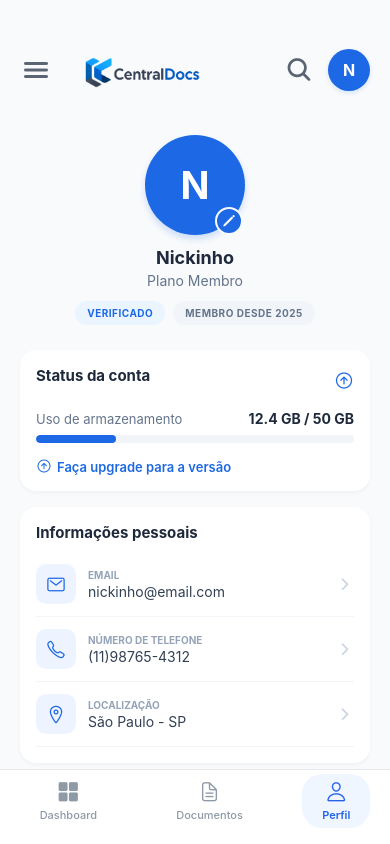
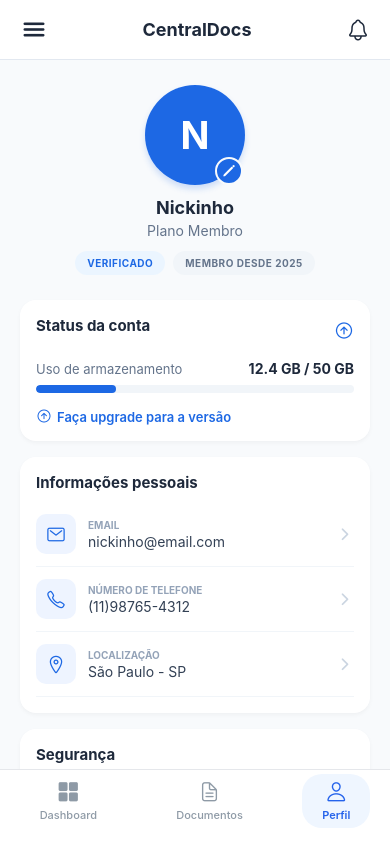
Before and after one commit to Arturqueiiroz/CentralDocsMobile, a React Native app: screen /Perfil in a window 390 px wide. Built offline with nearby package versions, Linux system fonts and the light colour scheme.

Commit message:
refactor: altera a tela inicial para "TelaHome" e ajusta o menu lateral

```diff
--- a/App.tsx
+++ b/App.tsx
@@ -35,7 +35,7 @@ export default function App() {
     return (
         <NavigationContainer>
             <Stack.Navigator
-                initialRouteName="SobreNos"
+                initialRouteName="TelaHome"
                 screenOptions={{
                     headerShown: false,
                 }}
--- a/src/Presentation/components/CustomDrawer.tsx
+++ b/src/Presentation/components/CustomDrawer.tsx
@@ -1,30 +1,30 @@
 import React from 'react';
-import { StyleSheet, View, Text, TouchableOpacity, Image, Dimensions } from 'react-native';
+import { StyleSheet, View, Text, TouchableOpacity, Image, Dimensions, Platform, StatusBar } from 'react-native'; // <--- CORRIGIDO AQUI
 import { Ionicons } from '@expo/vector-icons';
 
 const { height } = Dimensions.get('window');
 
 interface CustomDrawerProps {
     currentScreen: string;
-    onNavigate: (screen: string) => void;
+    onNavigate: (screen: any) => void;
     onClose: () => void;
 }
 
 export default function CustomDrawer({ currentScreen, onNavigate, onClose }: CustomDrawerProps) {
 
-    // Mapeamento exato das telas que você possui na imagem image_089c24.png
+    // Lista de navegação com os IDs idênticos aos nomes da sua RootStackParamList
     const menuItems = [
-        { id: 'PaginaInicial', label: 'Home', icon: 'home-outline' },
+        { id: 'TelaHome', label: 'Home', icon: 'home-outline' },
         { id: 'Documentos', label: 'Meus documentos', icon: 'document-text-outline' },
-        { id: 'QRCode', label: 'Ler QR Code', icon: 'qr-code-outline' },
+        { id: 'QRcode', label: 'Ler QR Code', icon: 'qr-code-outline' },
         { id: 'Perfil', label: 'Perfil', icon: 'person-outline' },
-        { id: 'Configuracoes', label: 'Configurações', icon: 'settings-outline' },
+        { id: 'Configuraçoes', label: 'Configurações', icon: 'settings-outline' },
         { id: 'SobreNos', label: 'Sobre nós', icon: 'information-circle-outline' },
     ];
 
     return (
         <View style={styles.drawerContainer}>
-            {/* TOPO: LOGO E BOTÃO FECHAR */}
+            {/* TOPO: LOGO CENTRALDOCS E BOTÃO DE FECHAR */}
             <View style={styles.header}>
                 <Image
                     source={require('../../../assets/img/LogoCentralDocsNova.png')}
@@ -36,7 +36,7 @@ export default function CustomDrawer({ currentScreen, onNavigate, onClose }: Cus
                 </TouchableOpacity>
             </View>
 
-            {/* MEIO: LINKS DE NAVEGAÇÃO */}
+            {/* CORPO: ITENS DE MENU IGUAL À WEB */}
             <View style={styles.navContainer}>
                 {menuItems.map((item) => {
                     const isActive = currentScreen === item.id;
@@ -45,7 +45,7 @@ export default function CustomDrawer({ currentScreen, onNavigate, onClose }: Cus
                             key={item.id}
                             style={[styles.navItem, isActive && styles.navItemActive]}
                             onPress={() => {
-                                onNavigate(item.id);
+                                onNavigate(item.id); // Dispara o navigation.navigate do React Navigation
                                 onClose();
                             }}
                         >
@@ -62,7 +62,7 @@ export default function CustomDrawer({ currentScreen, onNavigate, onClose }: Cus
                 })}
             </View>
 
-            {/* RODAPÉ: CARD DO USUÁRIO E LOGOUT (Igual ao design da web) */}
+            {/* RODAPÉ: PERFIL E SAIR DA CONTA */}
             <View style={styles.footer}>
                 <View style={styles.userCard}>
                     <View style={styles.avatar}>
@@ -88,7 +88,7 @@ const styles = StyleSheet.create({
         width: 280,
         height: height,
         backgroundColor: '#FFFFFF',
-        paddingTop: 40,
+        paddingTop: Platform.OS === 'android' ? (StatusBar.currentHeight ?? 0) + 20 : 50,
         paddingHorizontal: 20,
         borderRightWidth: 1,
         borderRightColor: '#E2E8F0',
@@ -109,7 +109,7 @@ const styles = StyleSheet.create({
     },
     navContainer: {
         flex: 1,
-        gap: 8,
+        gap: 6,
     },
     navItem: {
         flexDirection: 'row',
@@ -150,7 +150,7 @@ const styles = StyleSheet.create({
         width: 40,
         height: 40,
         borderRadius: 20,
-        backgroundColor: '#3B82F6',
+        backgroundColor: '#2563EB',
         justifyContent: 'center',
         alignItems: 'center',
     },
--- a/src/Presentation/components/Header.tsx
+++ b/src/Presentation/components/Header.tsx
@@ -1,89 +1,89 @@
-import { StyleSheet, View, Image, TouchableOpacity, Text } from 'react-native';
-import { Ionicons } from '@expo/vector-icons';
+import React, { useState } from "react";
+import { StyleSheet, View, Text, TouchableOpacity, Modal, StatusBar, Platform } from "react-native";
+import { Ionicons } from "@expo/vector-icons";
+import { useNavigation, useRoute } from "@react-navigation/native";
+import { NativeStackNavigationProp } from "@react-navigation/native-stack";
+import { RootStackParamList } from "../../../App";
 
-// Definindo a propriedade que o Header vai receber
-interface HeaderProps {
-    nome?: string;
-}
+import CustomDrawer from "./CustomDrawer";
 
-export const HeaderScreen = ({ nome = 'Nickinho' }: HeaderProps) => {
-    // Pega a primeira letra do nome (ou 'U' se estiver vazio) e joga para maiúsculo
-    const inicial = nome ? nome.charAt(0).toUpperCase() : 'U';
+type NavigationProp = NativeStackNavigationProp<RootStackParamList>;
+
+export function HeaderScreen() {
+    const navigation = useNavigation<NavigationProp>();
+    const route = useRoute();
+    const [menuAberto, setMenuAberto] = useState(false);
 
     return (
         <View style={styles.container}>
-            <View style={styles.leftContainer}>
-                <TouchableOpacity>
-                    <Ionicons name="menu" size={32} color="#5A6472" />
+            {/* CABEÇALHO DA TELA */}
+            <View style={styles.headerBody}>
+                <TouchableOpacity onPress={() => setMenuAberto(true)} style={styles.menuButton}>
+                    <Ionicons name="menu" size={28} color="#1E293B" />
                 </TouchableOpacity>
 
-                <Image
-                    source={require('../../../assets/img/LogoCentralDocsNova.png')}
-                    style={styles.logo}
-                />
+                <Text style={styles.title}>CentralDocs</Text>
+
+                <TouchableOpacity style={styles.menuButton}>
+                    <Ionicons name="notifications-outline" size={24} color="#1E293B" />
+                </TouchableOpacity>
             </View>
 
-            <View style={styles.rightContainer}>
-                <TouchableOpacity>
-                    <Ionicons name="search" size={28} color="#5A6472" />
-                </TouchableOpacity>
+            {/* MODAL DO MENU LATERAL */}
+            <Modal
+                animationType="fade"
+                transparent={true}
+                visible={menuAberto}
+                onRequestClose={() => setMenuAberto(false)}
+            >
+                <View style={styles.modalOverlay}>
+                    {/* Componente do Menu Lateral */}
+                    <CustomDrawer
+                        currentScreen={route.name}
+                        onNavigate={(nomeDaTela) => navigation.navigate(nomeDaTela)}
+                        onClose={() => setMenuAberto(false)}
+                    />
 
-                {/* Bloco do Avatar com a Inicial Dinâmica */}
-                <TouchableOpacity style={styles.avatarContainer} activeOpacity={0.7}>
-                    <Text style={styles.avatarText}>{inicial}</Text>
-                </TouchableOpacity>
-            </View>
+                    {/* Fundo escurecido clicável para fechar o menu */}
+                    <TouchableOpacity
+                        style={styles.backdrop}
+                        activeOpacity={1}
+                        onPress={() => setMenuAberto(false)}
+                    />
+                </View>
+            </Modal>
         </View>
     );
-};
+}
 
 const styles = StyleSheet.create({
     container: {
-        marginTop: 30, // Aumentado levemente para dar respiro em aparelhos com notch
-        height: 80,
-        backgroundColor: '#F8FAFC', // Ajustado para o mesmo tom de fundo das imagens novas
+        backgroundColor: '#FFFFFF',
+        paddingTop: Platform.OS === 'android' ? StatusBar.currentHeight : 0,
+    },
+    headerBody: {
         flexDirection: 'row',
+        height: 60,
         alignItems: 'center',
         justifyContent: 'space-between',
-        paddingHorizontal: 20,
+        paddingHorizontal: 16,
+        borderBottomWidth: 1,
+        borderBottomColor: '#E2E8F0',
     },
-
-    leftContainer: {
+    title: {
+        fontSize: 18,
+        fontWeight: '700',
+        color: '#1E293B',
+    },
+    menuButton: {
+        padding: 4,
+    },
+    modalOverlay: {
+        flex: 1,
         flexDirection: 'row',
-        alignItems: 'center',
-        gap: 15,
+        backgroundColor: 'rgba(0, 0, 0, 0.4)',
     },
-
-    rightContainer: {
-        flexDirection: 'row',
-        alignItems: 'center',
-        gap: 15,
-    },
-
-    logo: {
-        width: 150, // Ajuste leve para equilibrar o tamanho no mobile
-        height: 45,
-        resizeMode: 'contain',
-    },
-
-    // Novo estilo do círculo do avatar substituto da imagem
-    avatarContainer: {
-        width: 42,
-        height: 42,
-        borderRadius: 21,
-        backgroundColor: '#1D68E4', // Azul padrão do CentralDocs
-        justifyContent: 'center',
-        alignItems: 'center',
-        shadowColor: '#1D68E4',
-        shadowOffset: { width: 0, height: 2 },
-        shadowOpacity: 0.15,
-        shadowRadius: 4,
-        elevation: 2,
-    },
-
-    avatarText: {
-        color: '#FFFFFF',
-        fontSize: 16,
-        fontWeight: '700',
+    backdrop: {
+        flex: 1,
     },
 });
```
